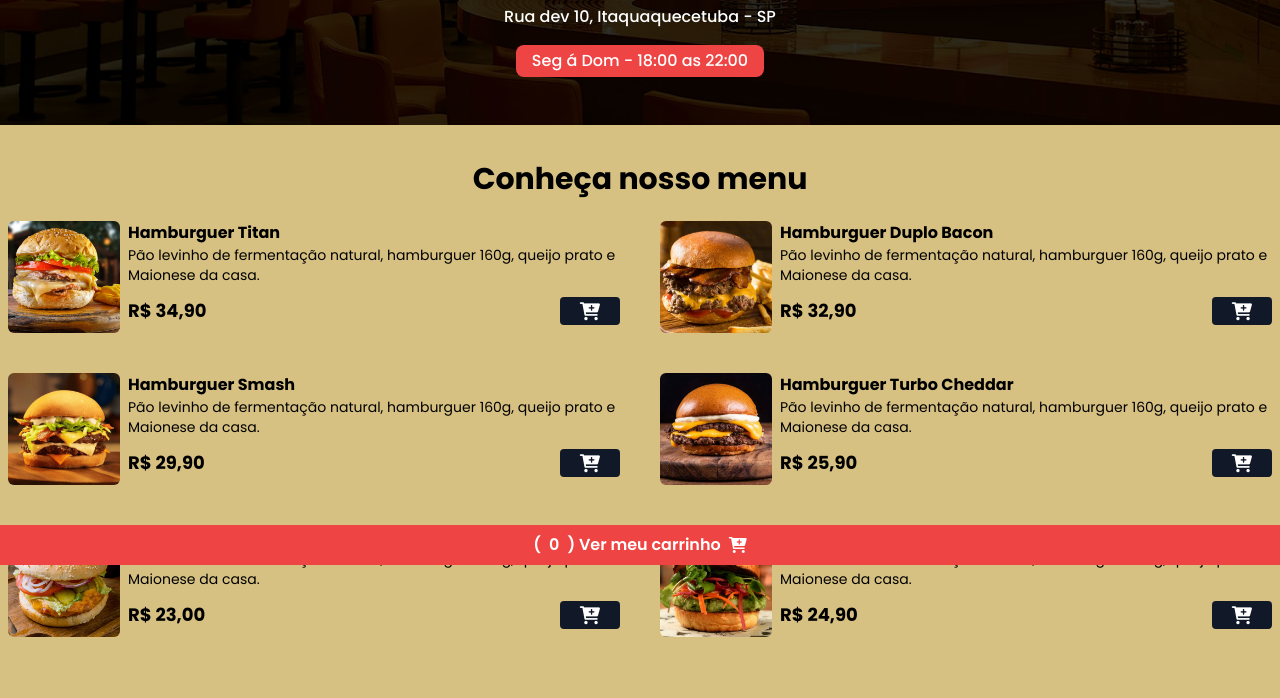
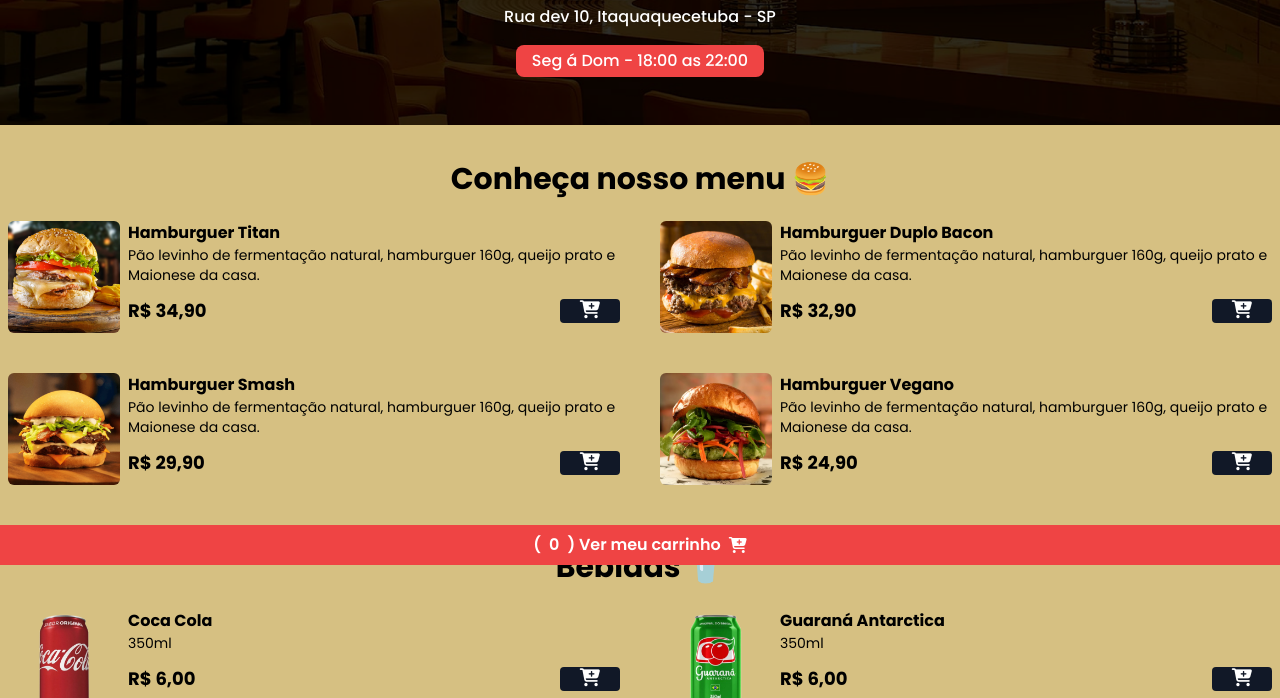
Before and after one commit to Allefe-Almeida/Cardapio-Online, a website: page index.html in a window 1280 px wide. Shown: the part 235-933 px from the top of the page. Drawn offline with nearby package versions, Linux system fonts and the light colour scheme.

Commit message:
Update 1

```diff
--- a/index.html
+++ b/index.html
@@ -11,10 +11,6 @@
     <link rel="preconnect" href="https://fonts.googleapis.com" />
     <link rel="preconnect" href="https://fonts.gstatic.com" crossorigin />
     <link href="https://fonts.googleapis.com/css2?family=Poppins:wght@400;500;600;700&display=swap" rel="stylesheet" />
-
-    <link rel="stylesheet" href="https://cdnjs.cloudflare.com/ajax/libs/font-awesome/6.0.0-beta3/css/all.min.css"
-        integrity="sha512-Fo3rlrZj/k7ujTnHg4CGR2D7kSs0v4LLanw2qksYuRlEzO+tcaEPQogQ0KaoGN26/zrn20ImR1DfuLWnOo7aBA=="
-        crossorigin="anonymous" referrerpolicy="no-referrer" />
 
     <meta property="og:type" content="website">
     <meta property="og:title" content="Dev Burguer - O melhor hamburguer dev!">
@@ -46,7 +42,7 @@
     </header>
 
     <!-- Content -->
-    <h2 class="text-2xl md:text-3xl font-bold text-center mt-9 mb-6">Conheça nosso menu</h2>
+    <h2 class="text-2xl md:text-3xl font-bold text-center mt-9 mb-6">Conheça nosso menu 🍔</h2>
 
     <div id="menu">
 
@@ -116,7 +112,7 @@
 
 
             <!-- Card 4 -->
-            <div class="flex gap-2">
+            <!-- <div class="flex gap-2">
                 <img src="./assets/hamb-3.png" alt="Hamburguer Turbo Cheddar"
                     class="w-28 h-28 rounded-md hover:scale-110 hover:rotate-2 duration-300">
 
@@ -133,10 +129,10 @@
                         </button>
                     </div>
                 </div>
-            </div>
+            </div> -->
 
             <!-- Card 5 -->
-            <div class="flex gap-2">
+            <!-- <div class="flex gap-2">
                 <img src="./assets/hamb-4.png" alt="Hamburguer Salad"
                     class="w-28 h-28 rounded-md hover:scale-110 hover:rotate-2 duration-300">
 
@@ -153,7 +149,7 @@
                         </button>
                     </div>
                 </div>
-            </div>
+            </div> -->
 
 
             <!-- Card 6 -->
@@ -180,8 +176,10 @@
         </main>
 
         <!-- Bebidas -->
-        <div class="mx-auto max-w-7xl px-2 mb-6 ">
-            <h2 class="text-3xl font-bold text-center">Bebidas</h2>
+        <div class="mx-auto max-w-7xl px-2 mb-6">
+            <h2 class="text-3xl font-bold text-center flex items-center justify-center">
+                Bebidas 🥤
+            </h2>
         </div>
 
         <div class="grid grid-cols-1 md:grid-cols-2 gap-7 md:gap-10 mx-auto max-w-7xl px-2 mt-2 mb-16" id="menu">
@@ -263,6 +261,7 @@
 
             <script type="text/javascript" src="https://cdn.jsdelivr.net/npm/toastify-js"></script>
             <script src="script.js"></script>
+            <script src="https://kit.fontawesome.com/a6f0efb0dc.js" crossorigin="anonymous"></script>
 </body>
 
 </html>
```
Also changed, not shown: assets/Desktop-view.PNG (added), assets/Mobile-View.PNG (added).
